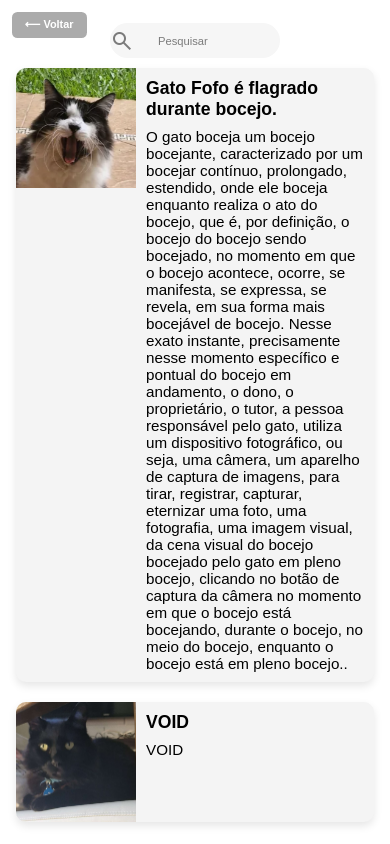
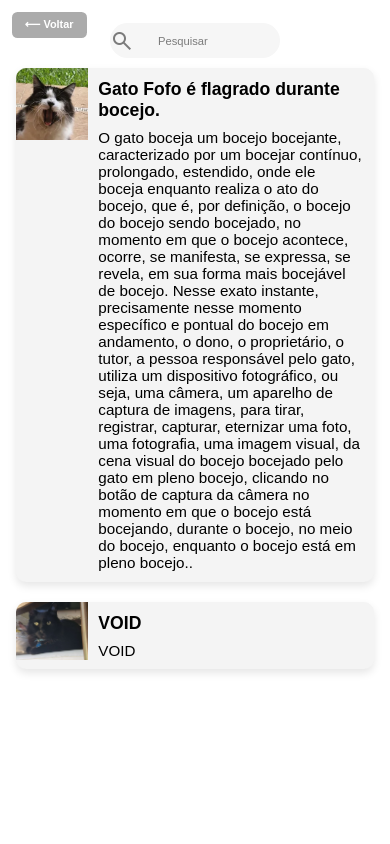
Before and after one commit to lencol-oxidavel/PP-2025, a PHP site: page /pesquisa.php in a window 390 px wide. Run offline with PHP 8.4, Linux system fonts and the light colour scheme.

Commit message:
imagens responsivas na pesquisa

```diff
--- a/assets/style3.css
+++ b/assets/style3.css
@@ -64,21 +64,20 @@
 }
 
 .Resultado-img {
-    flex: 0 0 120px;
-    height: 120px;
+    width: 20%;
 }
 
 .Resultado-img img {
     width: 100%;
-    height: 100%;
+    height: auto;
     object-fit: cover;
 }
 
 .Resultado-Texto {
     display: flex;
     flex-direction: column;
-    flex: 1;
-    padding: 10px;
+    width: 80%;
+    padding: 3%;
     overflow: hidden;
     box-sizing: border-box;
 }
```
